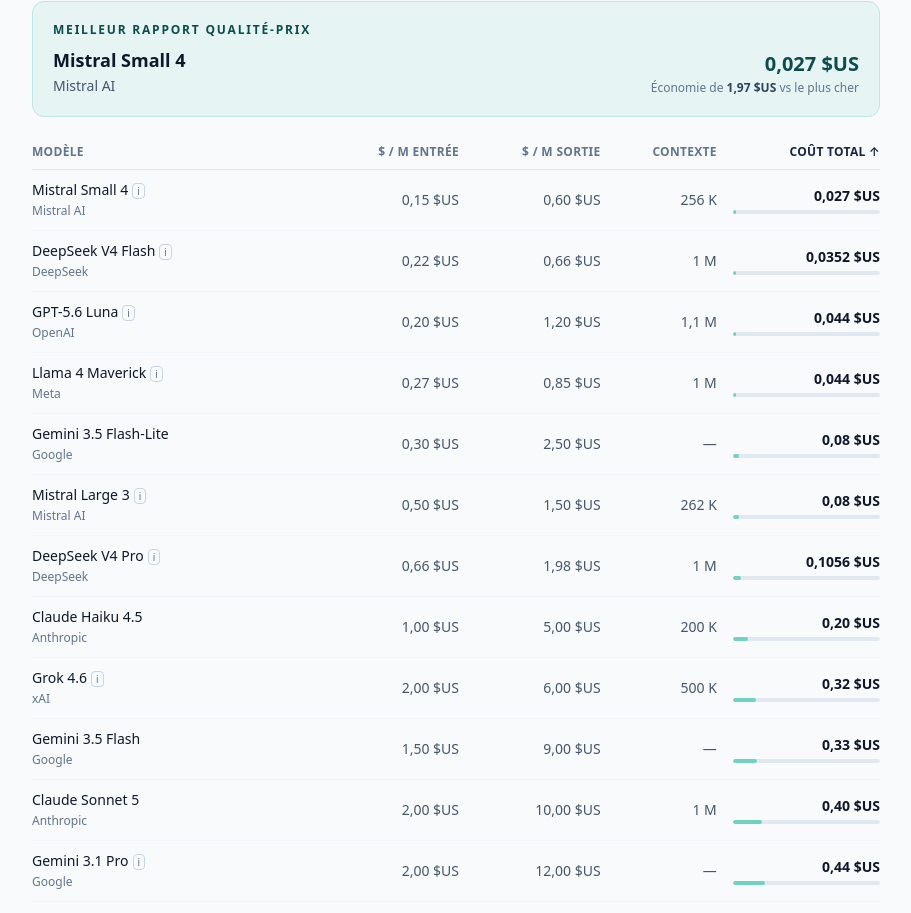
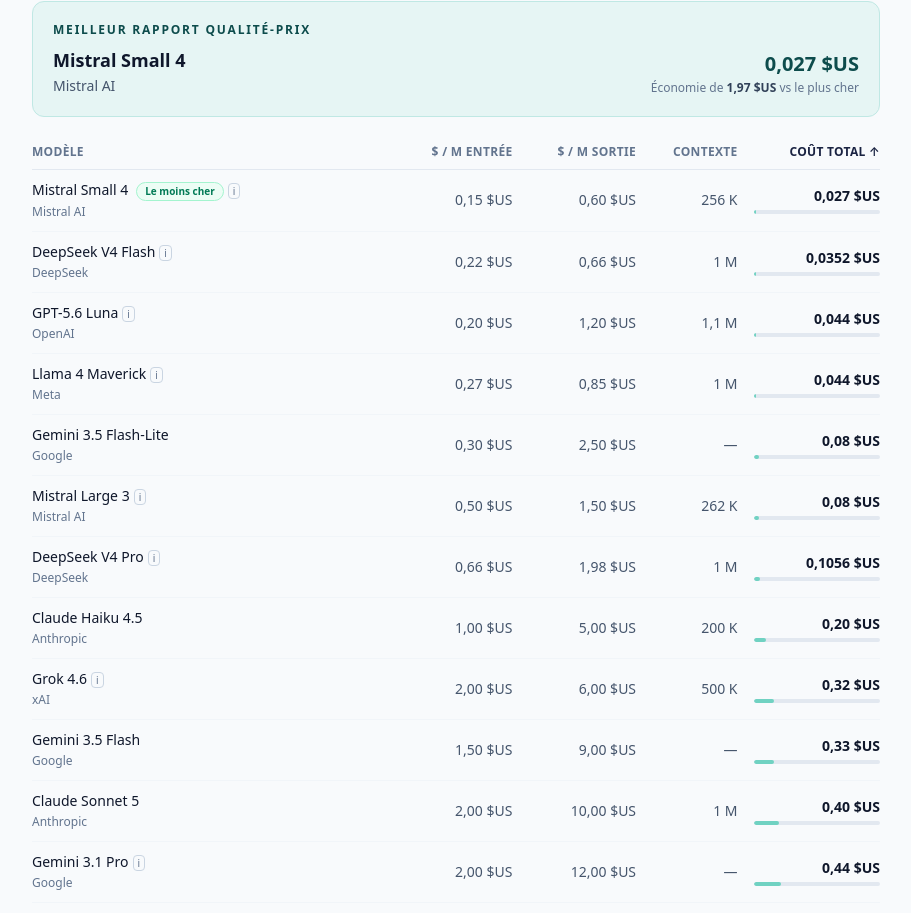
Before and after one commit to quickscale-ai/llm-cost-lab, a React (Vite) app: page / in a window 1280 px wide. Shown: the part 1318-2231 px from the top of the page, without its empty margins (184-1095 px from the left). Built offline with nearby package versions, Linux system fonts and the light colour scheme.

Commit message:
feat: afficher la pastille du modèle le moins cher

```diff
--- a/src/components/PricingTable.tsx
+++ b/src/components/PricingTable.tsx
@@ -71,6 +71,17 @@
   )
 }
 
+function CheapestBadge() {
+  return (
+    <span
+      aria-label="Le moins cher"
+      className="ml-2 inline-flex items-center rounded-full border border-emerald-200 bg-emerald-50 px-2 py-0.5 text-[10px] leading-tight font-semibold text-emerald-700 dark:border-emerald-800 dark:bg-emerald-950 dark:text-emerald-300"
+    >
+      Le moins cher
+    </span>
+  )
+}
+
 export function PricingTable({ breakdowns, barCeiling, currency, tasksCount, emptyMessage }: Props) {
   const [sortKey, setSortKey] = useState<SortKey>('cost')
   const [ascending, setAscending] = useState(true)
@@ -91,6 +102,7 @@
   }, [breakdowns, sortKey, ascending, tasks])
 
   const ceiling = barCeiling ?? maxTotalCost(breakdowns)
+  const cheapestCost = Math.min(...breakdowns.map((breakdown) => breakdown.totalCost))
 
   function toggleSort(key: SortKey) {
     if (key === sortKey) {
@@ -150,6 +162,7 @@
         <tbody>
           {sorted.map((breakdown) => {
             const { model } = breakdown
+            const isCheapest = breakdown.totalCost === cheapestCost
             return (
               <tr
                 key={model.id}
@@ -158,6 +171,7 @@
                 <td className="py-2.5 pr-4">
                   <div className="font-medium text-slate-900 dark:text-slate-50">
                     {model.name}
+                    {isCheapest ? <CheapestBadge /> : null}
                     {model.tierNote ? <TierNote note={model.tierNote} /> : null}
                   </div>
                   <a
@@ -199,6 +213,7 @@
       <ul className="space-y-2 md:hidden">
         {sorted.map((breakdown) => {
           const { model } = breakdown
+          const isCheapest = breakdown.totalCost === cheapestCost
           return (
             <li
               key={model.id}
@@ -208,6 +223,7 @@
                 <div className="min-w-0">
                   <div className="truncate font-medium text-slate-900 dark:text-slate-50">
                     {model.name}
+                    {isCheapest ? <CheapestBadge /> : null}
                     {model.tierNote ? <TierNote note={model.tierNote} /> : null}
                   </div>
                   <a
```
Also changed, not shown: 1 other file (tests, documents, lock files or other folders).
